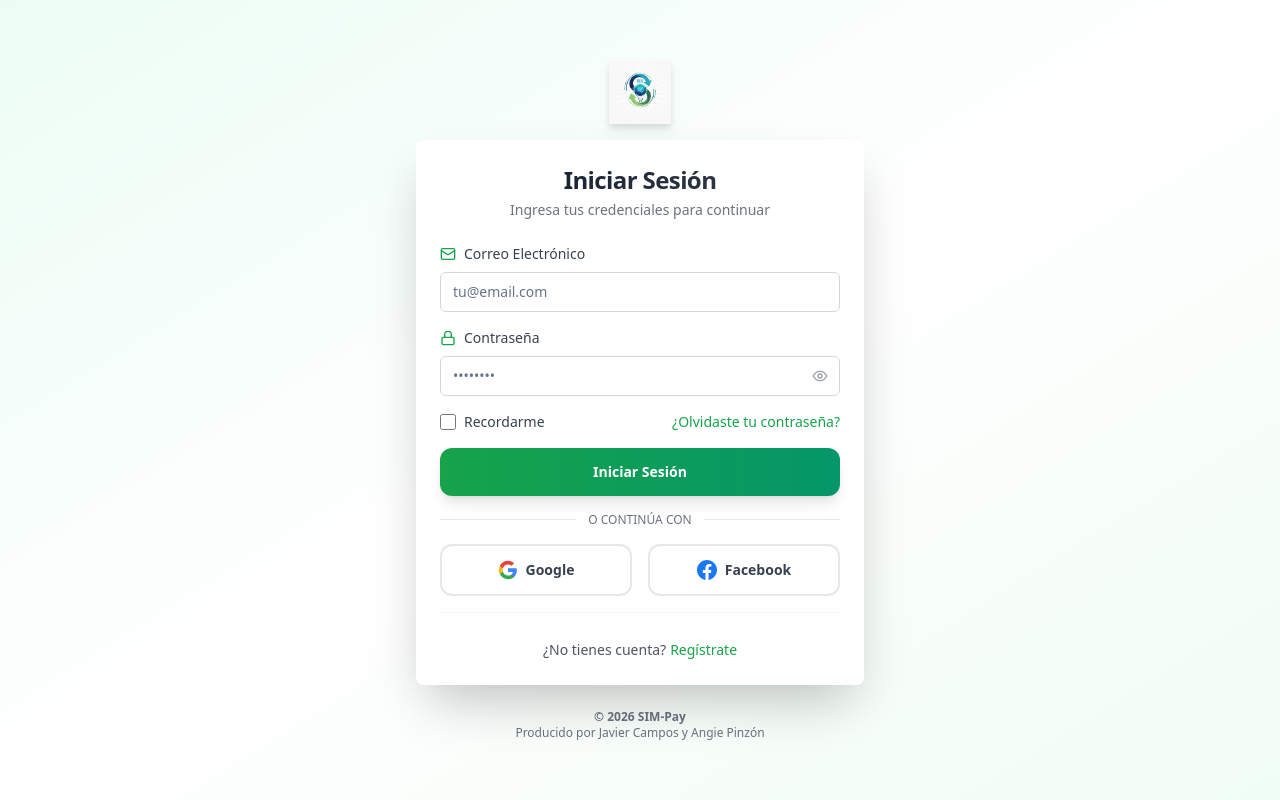
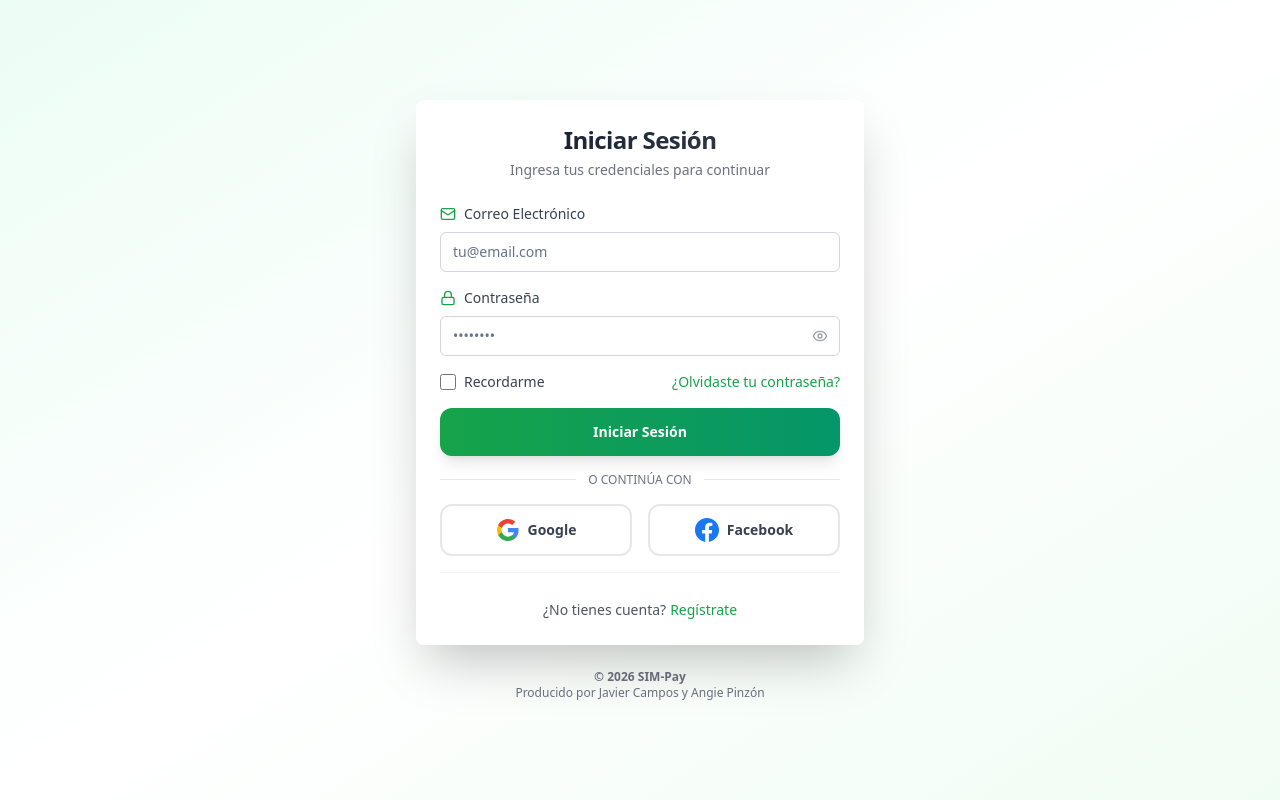
Before and after one commit to ADSOJAVIERCAMPOS/SIM-Pay, a Next.js app in the folder frontend/: page /login in a window 1280 px wide. Built offline with nearby package versions, Linux system fonts and the light colour scheme.

Commit message:
feat: move logo to background and match Google icon size with Facebook

```diff
--- a/frontend/src/app/login/page.tsx
+++ b/frontend/src/app/login/page.tsx
@@ -108,19 +108,17 @@ export default function LoginPage() {
   }
 
   return (
-    <div className="min-h-screen flex items-center justify-center bg-gradient-to-br from-emerald-50 via-white to-green-50 px-4 py-8">
-      <div className="w-full max-w-md mx-auto">
-        {/* Header con Logo - Muy pequeño */}
-        <div className="text-center mb-4">
-          <div className="flex justify-center">
-            <img
-              src="/logoApp.jpeg"
-              alt="Logo"
-              className="w-16 h-16 object-contain drop-shadow-lg mx-auto"
-            />
-          </div>
-        </div>
+    <div className="min-h-screen flex items-center justify-center bg-gradient-to-br from-emerald-50 via-white to-green-50 px-4 py-8 relative">
+      {/* Logo de fondo */}
+      <div className="absolute inset-0 flex items-center justify-center opacity-5 pointer-events-none">
+        <img
+          src="/logoApp.jpeg"
+          alt="Background Logo"
+          className="w-96 h-96 object-contain"
+        />
+      </div>
 
+      <div className="w-full max-w-md mx-auto relative z-10">
         {/* Login/Signup Card */}
         <Card className="w-full shadow-2xl border-0 backdrop-blur-sm bg-white/95 mx-auto">
           <CardHeader className="space-y-1 pb-6 pt-6">
@@ -271,7 +269,7 @@ export default function LoginPage() {
                 onClick={handleGoogleLogin}
                 className="w-full border-2 border-gray-200 hover:border-green-300 hover:bg-green-50/50 py-6 rounded-xl transition-all duration-300 hover:shadow-md hover:scale-[1.02] flex items-center justify-center"
               >
-                <svg className="h-5 w-5 mr-2" viewBox="0 0 24 24">
+                <svg className="h-6 w-6 mr-2" viewBox="0 0 24 24">
                   <path fill="#4285F4" d="M22.56 12.25c0-.78-.07-1.53-.2-2.25H12v4.26h5.92c-.26 1.37-1.04 2.53-2.21 3.31v2.77h3.57c2.08-1.92 3.28-4.74 3.28-8.09z" />
                   <path fill="#34A853" d="M12 23c2.97 0 5.46-.98 7.28-2.66l-3.57-2.77c-.98.66-2.23 1.06-3.71 1.06-2.86 0-5.29-1.93-6.16-4.53H2.18v2.84C3.99 20.53 7.7 23 12 23z" />
                   <path fill="#FBBC05" d="M5.84 14.09c-.22-.66-.35-1.36-.35-2.09s.13-1.43.35-2.09V7.07H2.18C1.43 8.55 1 10.22 1 12s.43 3.45 1.18 4.93l2.85-2.22.81-.62z" />
@@ -287,7 +285,7 @@ export default function LoginPage() {
                 onClick={handleFacebookLogin}
                 className="w-full border-2 border-gray-200 hover:border-blue-300 hover:bg-blue-50/50 py-6 rounded-xl transition-all duration-300 hover:shadow-md hover:scale-[1.02] flex items-center justify-center"
               >
-                <svg className="h-5 w-5 mr-2" fill="#1877F2" viewBox="0 0 24 24">
+                <svg className="h-6 w-6 mr-2" fill="#1877F2" viewBox="0 0 24 24">
                   <path d="M24 12.073c0-6.627-5.373-12-12-12s-12 5.373-12 12c0 5.99 4.388 10.954 10.125 11.854v-8.385H7.078v-3.47h3.047V9.43c0-3.007 1.792-4.669 4.533-4.669 1.312 0 2.686.235 2.686.235v2.953H15.83c-1.491 0-1.956.925-1.956 1.874v2.25h3.328l-.532 3.47h-2.796v8.385C19.612 23.027 24 18.062 24 12.073z" />
                 </svg>
                 <span className="font-semibold text-gray-700 text-sm">Facebook</span>
```
